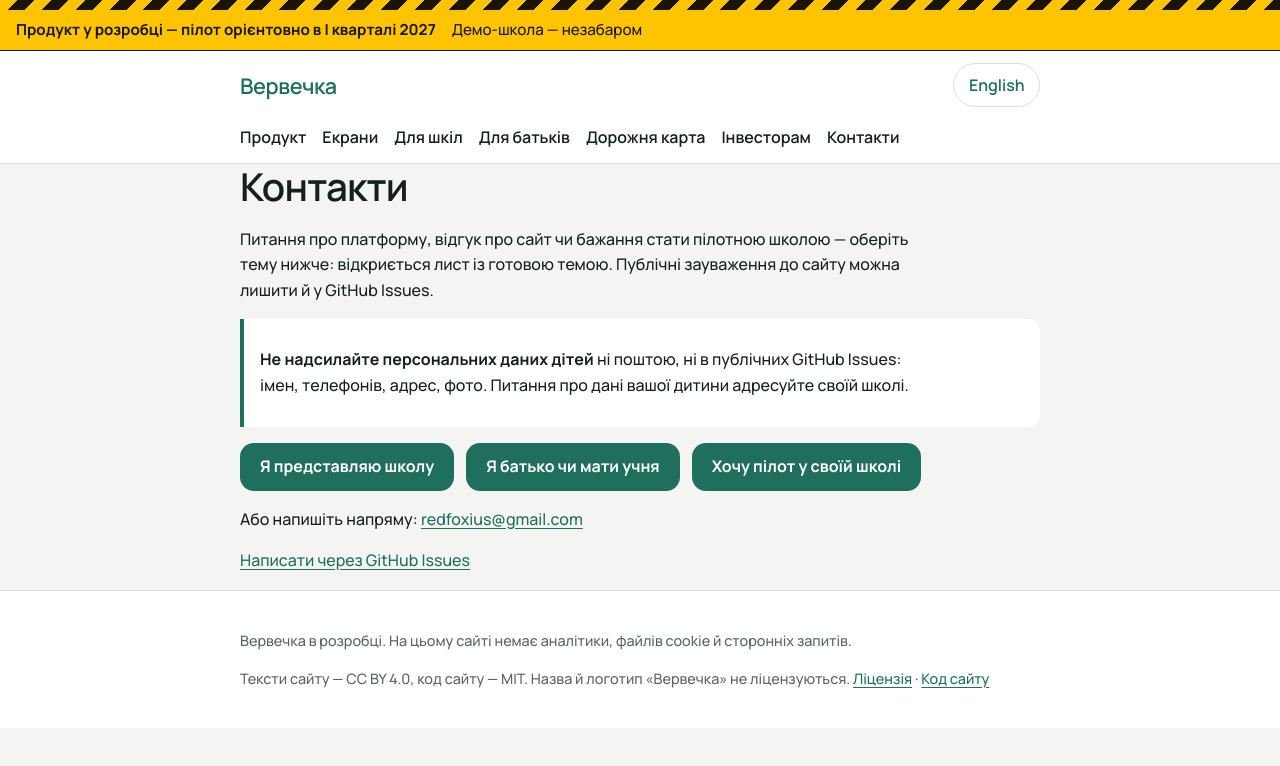
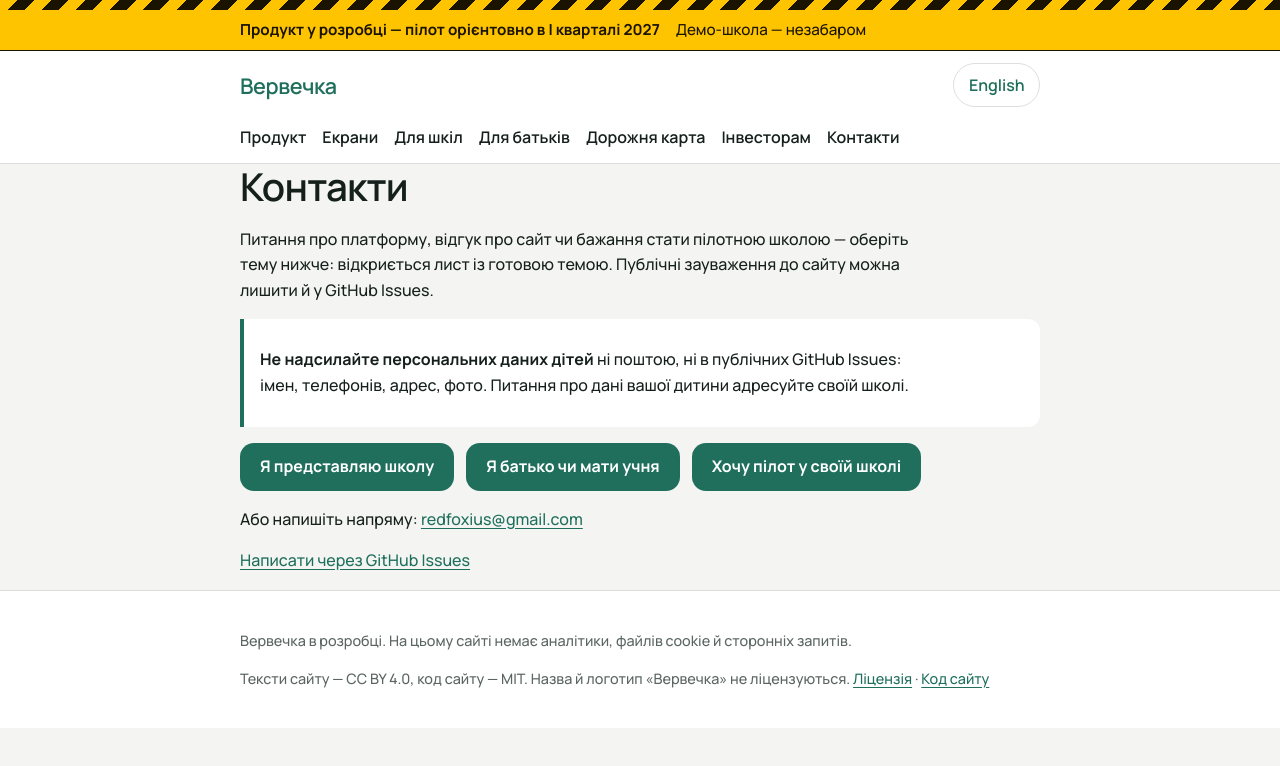
Before and after one commit to redfoxius-org/vervechka-site, an Astro site: page /contacts in a window 1280 px wide. Built offline with nearby package versions, Linux system fonts and the light colour scheme; Astro itself is replaced by a stand-in of ours; a web font is replaced by a local one.

Commit message:
fix: centre banner text with the page column
Co-Authored-By: Claude Sonnet 5.5 <noreply@anthropic.com>

```diff
--- a/src/styles/global.css
+++ b/src/styles/global.css
@@ -145,6 +145,6 @@ summary { cursor: pointer; font-weight: 600; min-height: 44px; display: flex; al
   content: ''; display: block; height: 10px;
   background: repeating-linear-gradient(-45deg, var(--warn-ink) 0 12px, var(--warn-bg) 12px 24px);
 }
-.construction p { margin: 0; padding: 0.55rem 1rem 0.65rem; display: flex; flex-wrap: wrap; gap: 0.15rem 1rem; align-items: baseline; }
+.construction p { margin: 0 auto; padding: 0.55rem 1rem 0.65rem; display: flex; flex-wrap: wrap; gap: 0.15rem 1rem; align-items: baseline; }
 .construction a { color: var(--warn-ink); font-weight: 800; }
 .construction :focus-visible { outline-color: var(--warn-ink); }
```
